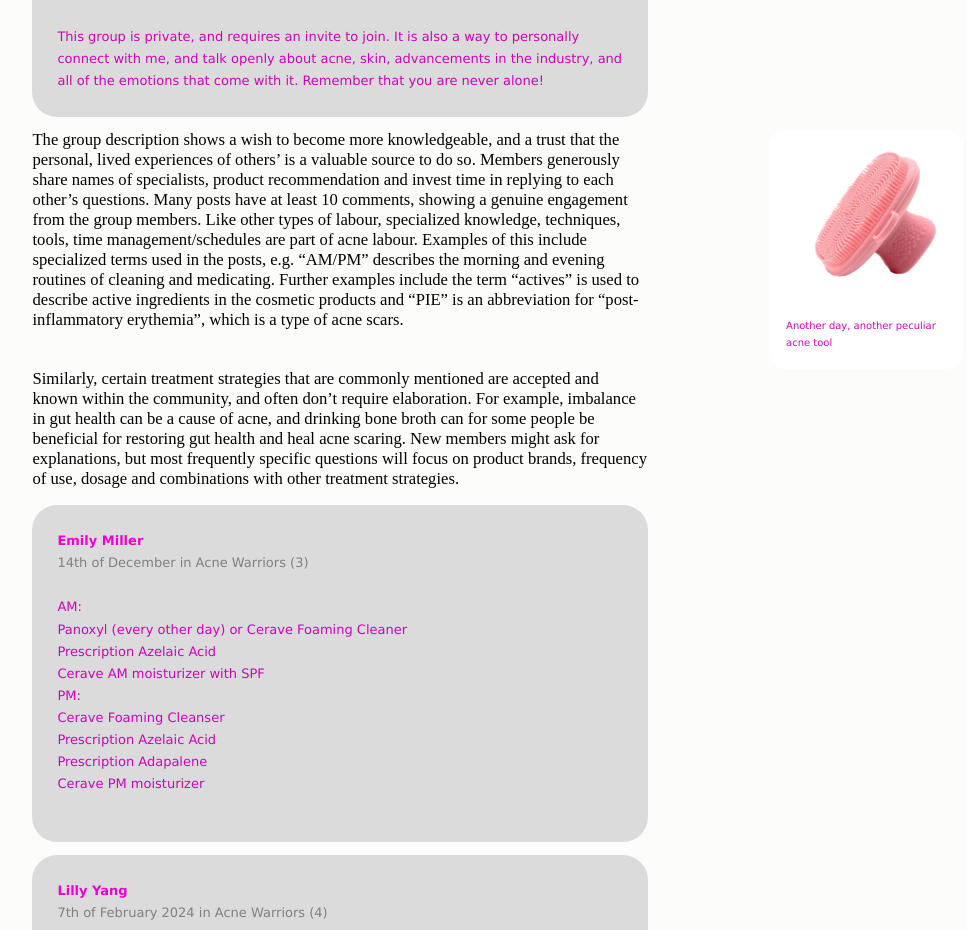
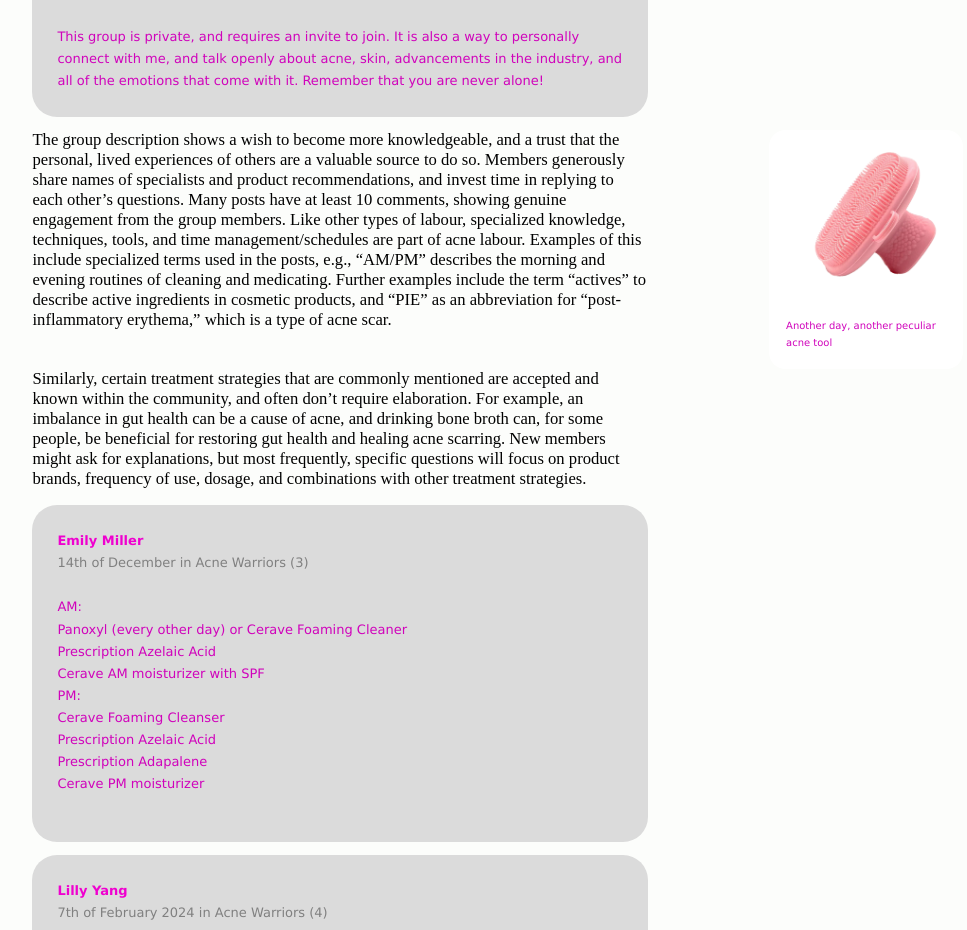
Before and after one commit to slemmaemma/acnelabour.github.io, a plain HTML site: page index.html in a window 1280 px wide. Shown: the part 8242-9172 px from the top of the page, without its empty margins (300-1267 px from the left). Drawn offline with Linux system fonts and the light colour scheme.

Commit message:
Update text

```diff
--- a/index.html
+++ b/index.html
@@ -267,20 +267,20 @@ The notion of skincare has the essence of meditation, relaxation, and appreciati
                     <br>
                     Think of this group as both a personal acne diary, as well as your way to help change the world and the landscape of how acne is discussed and treated. Behind every strong
                     individual is a silent army of others holding them up. Acne is a physical condition with strong emotional implications; this group is our Acne Warrior community, where we can connect, share, learn, teach, and fully understand our skin, how it works, and what we can do about it.
-                    <br>
+<br>
                     <br>This group is private, and requires an invite to join. It is also a way to personally connect with me, and talk openly about acne, skin, advancements in the industry, and all of the emotions that come with it. Remember that you are never alone!
-                    <br>
-                    </p>
+                <br>
+                </p>
 
 
-<p> The group description shows a wish to become more knowledgeable, and a trust that the personal, lived experiences of others’ is a valuable source to do so. Members generously share names of specialists, product recommendation and invest time in replying to each other’s questions. Many posts have at least 10 comments, showing a genuine engagement from the group members. Like other types of labour, specialized knowledge, techniques, tools, time management/schedules are part of acne labour. Examples of this include specialized terms used in the posts, e.g. “AM/PM” describes the morning and evening routines of cleaning and medicating. Further examples include the term “actives” is used to describe active ingredients in the cosmetic products and “PIE” is an abbreviation for “post-inflammatory erythemia”, which is a type of acne scars.
+<p> The group description shows a wish to become more knowledgeable, and a trust that the personal, lived experiences of others are a valuable source to do so. Members generously share names of specialists and product recommendations, and invest time in replying to each other’s questions. Many posts have at least 10 comments, showing genuine engagement from the group members. Like other types of labour, specialized knowledge, techniques, tools, and time management/schedules are part of acne labour. Examples of this include specialized terms used in the posts, e.g., “AM/PM” describes the morning and evening routines of cleaning and medicating. Further examples include the term “actives” to describe active ingredients in cosmetic products, and “PIE” as an abbreviation for “post-inflammatory erythema,” which is a type of acne scar.
 </p>
 <figure>
     <img src="face_washer.png">
     <figcaption>Another day, another peculiar acne tool
 </figcaption>
 </figure>
-<p>Similarly, certain treatment strategies that are commonly mentioned are accepted and known within the community, and often don’t require elaboration. For example, imbalance in gut health can be a cause of acne, and drinking bone broth can for some people be beneficial for restoring gut health and heal acne scaring. New members might ask for explanations, but most frequently specific questions will focus on product brands, frequency of use, dosage and combinations with other treatment strategies.
+<p>Similarly, certain treatment strategies that are commonly mentioned are accepted and known within the community, and often don’t require elaboration. For example, an imbalance in gut health can be a cause of acne, and drinking bone broth can, for some people, be beneficial for restoring gut health and healing acne scarring. New members might ask for explanations, but most frequently, specific questions will focus on product brands, frequency of use, dosage, and combinations with other treatment strategies.
 </p>
 <p class="rounded-box">
     <span class="s--name">Emily Miller</span>
```
